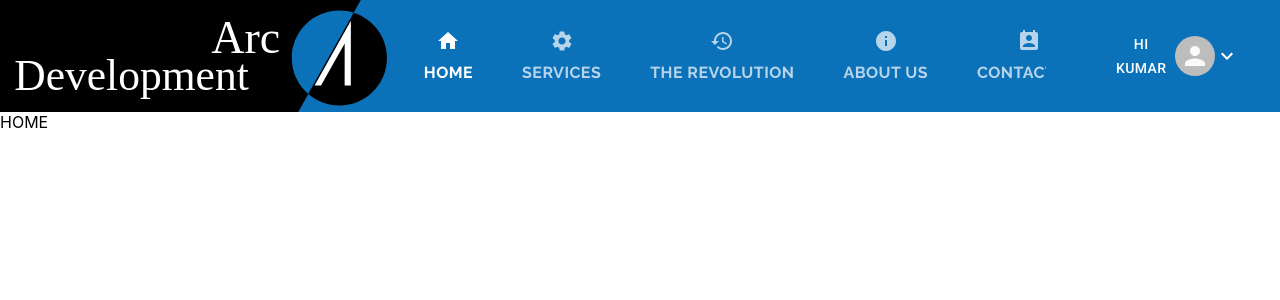
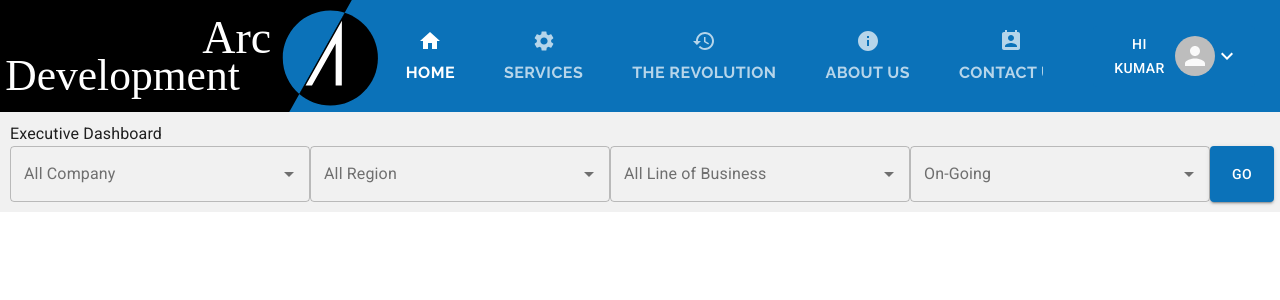
Before and after one commit to pkkalive/practice-material-ui, a React (Create React App) app: page / in a window 1280 px wide. Shown: the top 300 px of the page. Built offline with nearby package versions, Linux system fonts and the light colour scheme.

Commit message:
added searchbar

```diff
--- a/package.json
+++ b/package.json
@@ -5,6 +5,7 @@
   "dependencies": {
     "@material-ui/core": "^4.11.0",
     "@material-ui/icons": "^4.9.1",
+    "@material-ui/lab": "^4.0.0-alpha.56",
     "@material-ui/styles": "^4.10.0",
     "@testing-library/jest-dom": "^4.2.4",
     "@testing-library/react": "^9.3.2",
--- a/src/components/App.jsx
+++ b/src/components/App.jsx
@@ -1,24 +1,26 @@
 import React from 'react';
 import { ThemeProvider } from "@material-ui/styles";
-import { BrowserRouter, Switch, Route } from 'react-router-dom';
+import * as ReactRouter from 'react-router-dom';
 import theme from './ui/Theme';
 import Header from "./ui/Header";
+import SearchBar from "./ui/SearchBar";
 
 function App() {
   return (
     <ThemeProvider theme={theme}>
-        <BrowserRouter>
+        <ReactRouter.BrowserRouter>
             <Header />
-            <Switch>
-                <Route exact path ="/" component= {() => <div>HOME</div>}/>
-                <Route exact path ="/services" component= {() => <div>SERVICES</div>}/>
-                <Route exact path ="/revolution" component= {() => <div>THE REVOLUTION</div>}/>
-                <Route exact path ="/about" component= {() => <div>ABOUT US</div>}/>
-                <Route exact path ="/contact" component= {() => <div>CONTACT US</div>}/>
-                <Route exact path ="/profile" component= {() => <div>MY PROFILE</div>}/>
-                <Route exact path ="/logout" component= {() => <div>LOGOUT</div>}/>
-            </Switch>
-        </BrowserRouter>
+            <SearchBar />
+            <ReactRouter.Switch>
+                <ReactRouter.Route exact path ="/" component= {() => <div>HOME</div>}/>
+                <ReactRouter.Route exact path ="/services" component= {() => <div>SERVICES</div>}/>
+                <ReactRouter.Route exact path ="/revolution" component= {() => <div>THE REVOLUTION</div>}/>
+                <ReactRouter.Route exact path ="/about" component= {() => <div>ABOUT US</div>}/>
+                <ReactRouter.Route exact path ="/contact" component= {() => <div>CONTACT US</div>}/>
+                <ReactRouter.Route exact path ="/profile" component= {() => <div>MY PROFILE</div>}/>
+                <ReactRouter.Route exact path ="/logout" component= {() => <div>LOGOUT</div>}/>
+            </ReactRouter.Switch>
+        </ReactRouter.BrowserRouter>
     </ThemeProvider>
   );
 }
--- a/src/components/ui/Header.jsx
+++ b/src/components/ui/Header.jsx
@@ -1,4 +1,4 @@
-import React, {useState, useRef} from 'react';
+import React, {useState, useRef, useEffect } from 'react';
 import AppBar from "@material-ui/core/AppBar";
 import Toolbar from "@material-ui/core/Toolbar";
 import useScrollTrigger from '@material-ui/core/useScrollTrigger';
@@ -36,7 +36,7 @@ const useStyles = makeStyles(theme => ({
         marginBottom: "3em"
     },
     logo: {
-        height: "7em"
+        height: "8em"
     },
     tabContainer: {
         marginLeft: "auto"
@@ -56,7 +56,11 @@ const useStyles = makeStyles(theme => ({
         marginLeft: "5px"
     },
     popper: {
-        left: "15px !important"
+        left: "15px !important",
+        width: "max-content"
+    },
+    logoContainer:{
+        padding: 0
     }
 
 }));
@@ -82,12 +86,28 @@ export default function Header(props) {
         setOpen(false);
     };
 
+    useEffect(() => {
+        if (window.location.pathname === "/" && value !== 0){
+            setValue(0)
+        } else if (window.location.pathname === "/services" && value !== 1){
+            setValue(1)
+        } else if (window.location.pathname === "/revolution" && value !== 2){
+            setValue(2)
+        } else if (window.location.pathname === "/about" && value !== 3){
+            setValue(3)
+        } else if (window.location.pathname === "/contact" && value !== 4){
+            setValue(4)
+        }
+    }, [value]);
+
     return(
         <React.Fragment>
             <ElevationScroll>
                 <AppBar position="fixed" color="primary">
                     <Toolbar disableGutters>
+                        <Button component={Link} to="/" className={classes.logoContainer} onClick={()=> setValue(0)} disableRipple>
                         <img src={logo} alt="Company Logo" className={classes.logo}/>
+                        </Button>
                         <Tabs className={classes.tabContainer} value={value} onChange={handleChange} indicatorColor="primary">
                             <Tab className={classes.tab} icon={<Home />} label="HOME" component={Link} to="/"/>
                             <Tab className={classes.tab} icon={<Settings />} label="SERVICES" component={Link} to="/services"/>
@@ -95,9 +115,10 @@ export default function Header(props) {
                             <Tab className={classes.tab} icon={<Info />} label="ABOUT US" component={Link} to="/about"/>
                             <Tab className={classes.tab} icon={<PermContactCalendar />} label="CONTACT US" component={Link} to="/contact"/>
                         </Tabs>
-                        <ButtonGroup className={classes.button} variant="contained" color="primary" ref={anchorRef}>
-                            <Button onClick={handleToggle}
-                                    aria-label="select merge strategy">
+                        <ButtonGroup className={classes.button} variant="contained" color="primary" ref={anchorRef} disableRipple>
+                            <Button onClick={handleToggle} disableRipple
+                                    aria-label="select merge strategy"
+                                    aria-controls="simple-menu">
                                 Hi Kumar
                                 <Avatar className={classes.avatar}></Avatar>
                                 <ExpandMore />
@@ -107,9 +128,9 @@ export default function Header(props) {
                             {({ TransitionProps, placement }) => (
                                 <Paper >
                                     <ClickAwayListener onClickAway={handleClose}>
-                                        <MenuList id="split-button-menu">
-                                            <MenuItem component={Link} to="/profile" >My Profile</MenuItem>
-                                            <MenuItem component={Link} to="/logout" >Logout</MenuItem>
+                                        <MenuList id="simple-menu">
+                                            <MenuItem onClick={()=>setOpen(false)} component={Link} to="/profile" >My Profile</MenuItem>
+                                            <MenuItem onClick={()=>setOpen(false)} component={Link} to="/logout" >Logout</MenuItem>
                                         </MenuList>
                                     </ClickAwayListener>
                                 </Paper>
--- /dev/null
+++ b/src/components/ui/SearchBar.jsx
@@ -0,0 +1,106 @@
+import React from 'react';
+import Grid from "@material-ui/core/Grid";
+import { makeStyles } from '@material-ui/core/styles';
+import Breadcrumbs from "@material-ui/core/Breadcrumbs";
+import Typography from "@material-ui/core/Typography";
+import TextField from '@material-ui/core/TextField';
+import Autocomplete from '@material-ui/lab/Autocomplete';
+import {Box} from "@material-ui/core";
+import Button from "@material-ui/core/Button";
+
+const useStyles = makeStyles(theme => ({
+    searchbar: {
+        padding: 10,
+        backgroundColor: "#F1F1F1",
+        alignItems: "center",
+        position: "fixed"
+    },
+    box: {
+        marginLeft: "auto",
+        display: "flex",
+        flexDirection: "row"
+    }
+}))
+
+const companiesList = [
+    {name: "All Company"},
+    {name: "Hitachi Asia"},
+    {name: "Hitachi Rail"},
+    {name: "Hitachi Vantara"}
+    ];
+
+const regionsList = [
+    {name: "All Region"},
+    {name: "Americas"},
+    {name: "Australia"},
+    {name: "EMEA"},
+    {name: "IDC"},
+    {name: "India"},
+    {name: "Japan"},
+    {name: "Oceanic"},
+    {name: "SEA"},
+    {name: "VDC"}
+    ];
+
+const lobsList = [
+    {name: "All Line of Business"},
+    {name: "Advertising"},
+    {name: "Business Consulting"},
+    {name: "Digital Enterprise"},
+    {name: "Digital Modernization"},
+    {name: "Digital Transformation"},
+    {name: "Logistics"},
+    {name: "Managed Services"},
+    {name: "Payment and Settlement"},
+    {name: "Sales Organization"},
+    {name: "Wealth Management"}
+    ];
+
+const projectStatusList = [
+    {name: "On-Going"},
+    {name: "Completed"},
+];
+
+export default function SearchBar(props) {
+        const classes = useStyles();
+        return (
+            <Grid container direction="row" className={classes.searchbar}>
+                <Breadcrumbs aria-label="breadcrumb">
+                    <Typography color="textPrimary">Executive Dashboard</Typography>
+                </Breadcrumbs>
+                <Box className={classes.box}>
+                    <Autocomplete
+                        id="company-dropdown"
+                        options={companiesList}
+                        getOptionLabel={(option) => option.name}
+                        style={{ width: 300 }}
+                        renderInput={(params) => <TextField {...params} label="All Company" variant="outlined" />}
+                    />
+                    <Autocomplete
+                        id="region-dropdown"
+                        options={regionsList}
+                        getOptionLabel={(option) => option.name}
+                        style={{ width: 300 }}
+                        renderInput={(params) => <TextField {...params} label="All Region" variant="outlined" />}
+                    />
+                    <Autocomplete
+                        id="lob-dropdown"
+                        options={lobsList}
+                        getOptionLabel={(option) => option.name}
+                        style={{ width: 300 }}
+                        renderInput={(params) => <TextField {...params} label="All Line of Business" variant="outlined" />}
+                    />
+                    <Autocomplete
+                        id="status-dropdown"
+                        options={projectStatusList}
+                        getOptionLabel={(option) => option.name}
+                        style={{ width: 300 }}
+                        renderInput={(params) => <TextField {...params} label="On-Going" variant="outlined" />}
+                    />
+                    <Button variant="contained" color="primary">
+                        GO
+                    </Button>
+                </Box>
+            </Grid>
+    )
+}
```
Also changed, not shown: 1 other file (tests, documents, lock files or other folders).
